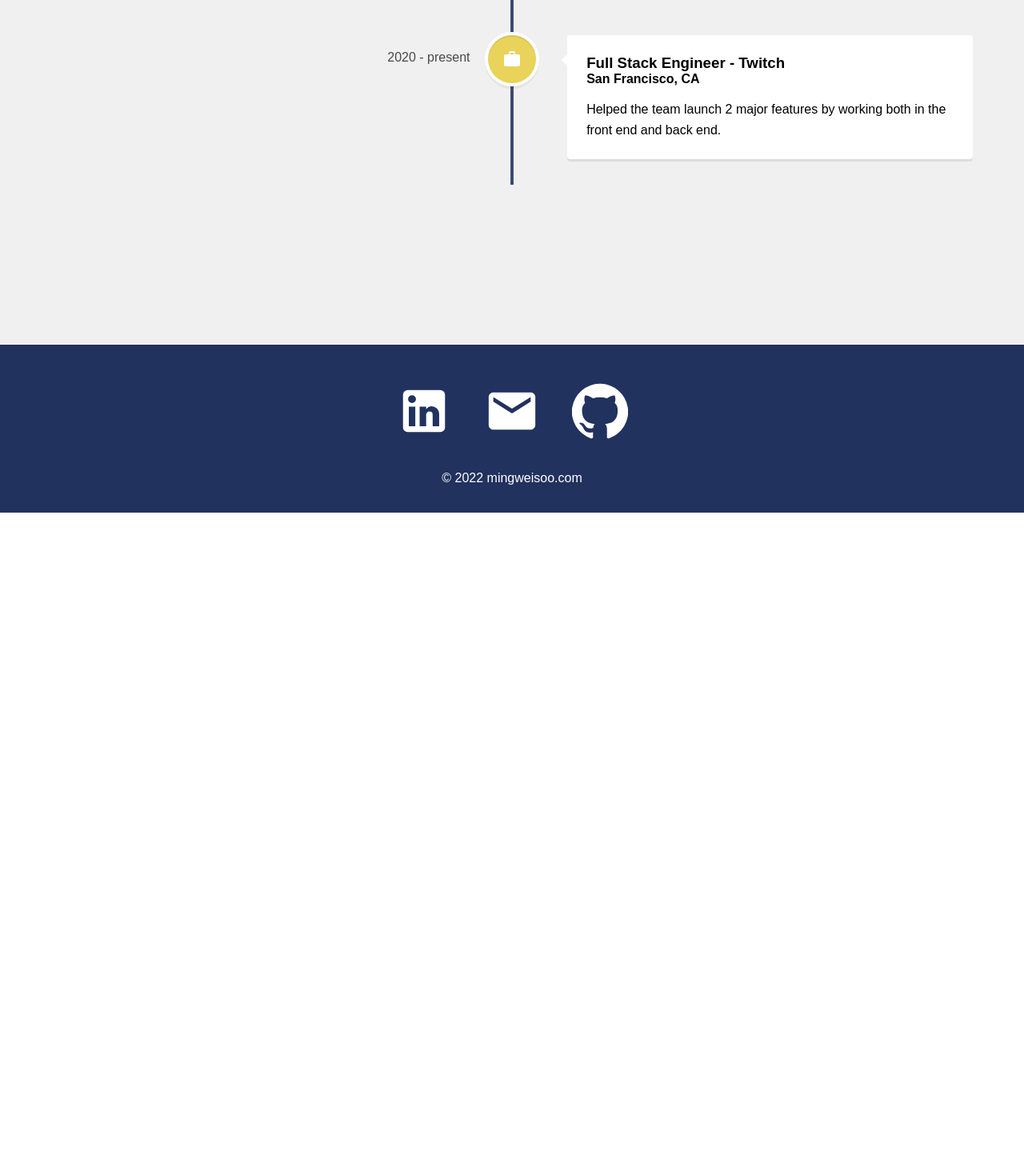
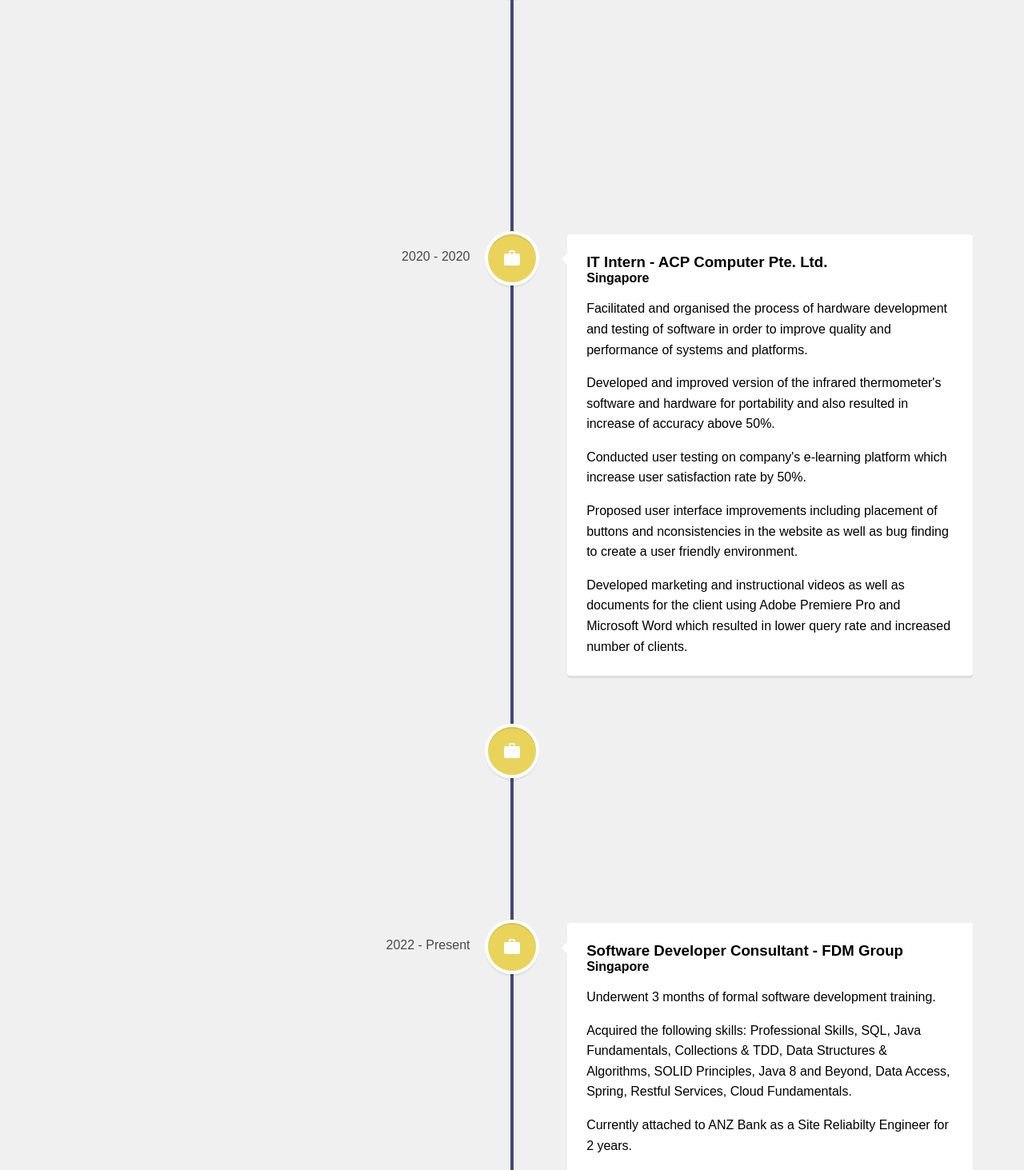
Before and after one commit to evansusu/react-personal-portfolio, a React (Create React App) app: page /experience in a window 1280 px wide. Shown: the part 1107-2570 px from the top of the page at 80% size. Before the commit the page ends 1748 px from the top, so only its background shows below. Built offline with nearby package versions, Linux system fonts and the light colour scheme.

Commit message:
complete experience page

```diff
--- a/src/pages/Experience.js
+++ b/src/pages/Experience.js
@@ -76,38 +76,105 @@
           <h4 className="vertical-timeline-element-subtitle">Singapore</h4>
 
           <p> Bachelor's Degree in Computer Science and Design</p>
+          <p> Focus Track: User Interface Design</p>
+          <p> GPA 3.03/5.00</p>
         </VerticalTimelineElement>
 
         <VerticalTimelineElement
           className="vertical-timeline-element--work"
-          date="2018 - 2020"
+          date="2017 - 2018"
           iconStyle={{ background: "#e9d35b", color: "#fff" }}
           icon={<WorkIcon />}
         >
           <h3 className="vertical-timeline-element-title">
-            Back End Engineer - Google
+            Telesales Officer - Development Bank of Singapore (DBS)
           </h3>
-          <h4 className="vertical-timeline-element-subtitle">
-            San Francisco, CA
-          </h4>
-          <p>Developed the backend infrastructure for 3 projects.</p>
+          <h4 className="vertical-timeline-element-subtitle">Singapore</h4>
+          <p>
+            Achieved sales target of closing the sales of 30% of all calls
+            received.
+          </p>
+          <p>
+            Nominated Agent of the month for consistently achieving high sales
+            closure rate of over 40% from all calls received and highest Debt
+            Consolidation Plan (DCP) closed for the team consecutively for 3
+            months with good work attitude.
+          </p>
         </VerticalTimelineElement>
 
         <VerticalTimelineElement
           className="vertical-timeline-element--work"
-          date="2020 - present"
+          date="2020 - 2020"
           iconStyle={{ background: "#e9d35b", color: "#fff" }}
           icon={<WorkIcon />}
         >
           <h3 className="vertical-timeline-element-title">
-            Full Stack Engineer - Twitch
+            IT Intern - ACP Computer Pte. Ltd.
           </h3>
-          <h4 className="vertical-timeline-element-subtitle">
-            San Francisco, CA
-          </h4>
+          <h4 className="vertical-timeline-element-subtitle">Singapore</h4>
           <p>
-            Helped the team launch 2 major features by working both in the front
-            end and back end.
+            Facilitated and organised the process of hardware development and
+            testing of software in order to improve quality and performance of
+            systems and platforms.
+          </p>
+          <p>
+            Developed and improved version of the infrared thermometer's
+            software and hardware for portability and also resulted in increase
+            of accuracy above 50%.
+          </p>
+          <p>
+            Conducted user testing on company's e-learning platform which
+            increase user satisfaction rate by 50%.
+          </p>
+          <p>
+            Proposed user interface improvements including placement of buttons
+            and nconsistencies in the website as well as bug finding to create a
+            user friendly environment.
+          </p>
+          <p>
+            Developed marketing and instructional videos as well as documents
+            for the client using Adobe Premiere Pro and Microsoft Word which
+            resulted in lower query rate and increased number of clients.
+          </p>
+        </VerticalTimelineElement>
+
+        <VerticalTimelineElement
+          className="vertical-timeline-element--work"
+          date="2021 - 2021"
+          iconStyle={{ background: "#e9d35b", color: "#fff" }}
+          icon={<WorkIcon />}
+        >
+          <h3 className="vertical-timeline-element-title">
+            Data Analyst Trainee - Tata Consultancy Pte. Ltd.
+          </h3>
+          <h4 className="vertical-timeline-element-subtitle">Singapore</h4>
+          <p>
+            Underwent 6 months of specialised Data Analyst Training, acquiring
+            valuable data analytics skills, including data cleaning and data
+            visualisation skills.
+          </p>
+        </VerticalTimelineElement>
+
+        <VerticalTimelineElement
+          className="vertical-timeline-element--work"
+          date="2022 - Present"
+          iconStyle={{ background: "#e9d35b", color: "#fff" }}
+          icon={<WorkIcon />}
+        >
+          <h3 className="vertical-timeline-element-title">
+            Software Developer Consultant - FDM Group
+          </h3>
+          <h4 className="vertical-timeline-element-subtitle">Singapore</h4>
+          <p>Underwent 3 months of formal software development training.</p>
+          <p>
+            Acquired the following skills: Professional Skills, SQL, Java
+            Fundamentals, Collections & TDD, Data Structures & Algorithms, SOLID
+            Principles, Java 8 and Beyond, Data Access, Spring, Restful
+            Services, Cloud Fundamentals.
+          </p>
+          <p>
+            Currently attached to ANZ Bank as a Site Reliabilty Engineer for 2
+            years.
           </p>
         </VerticalTimelineElement>
       </VerticalTimeline>
--- a/src/pages/Home.js
+++ b/src/pages/Home.js
@@ -1,7 +1,7 @@
 import React from "react";
 import LinkedInIcon from "@material-ui/icons/LinkedIn";
 import EmailIcon from "@material-ui/icons/Email";
-import GithubIcon from "@material-ui/icons/GitHub";
+import GitHubIcon from "@material-ui/icons/GitHub";
 import "../styles/Home.css";
 
 function Home() {
@@ -19,8 +19,12 @@
             {" "}
             <LinkedInIcon />
           </a>
-          <EmailIcon />
-          <GithubIcon />
+          <a href="https://mail.google.com/mail/u/mingweisoo@gmail.com/?view=cm&to=mingweisoo@gmail.com">
+            <EmailIcon />
+          </a>
+          <a href="https://github.com/mingweisoo">
+            <GitHubIcon />
+          </a>
         </div>
       </div>
       <div className="skills">
```
